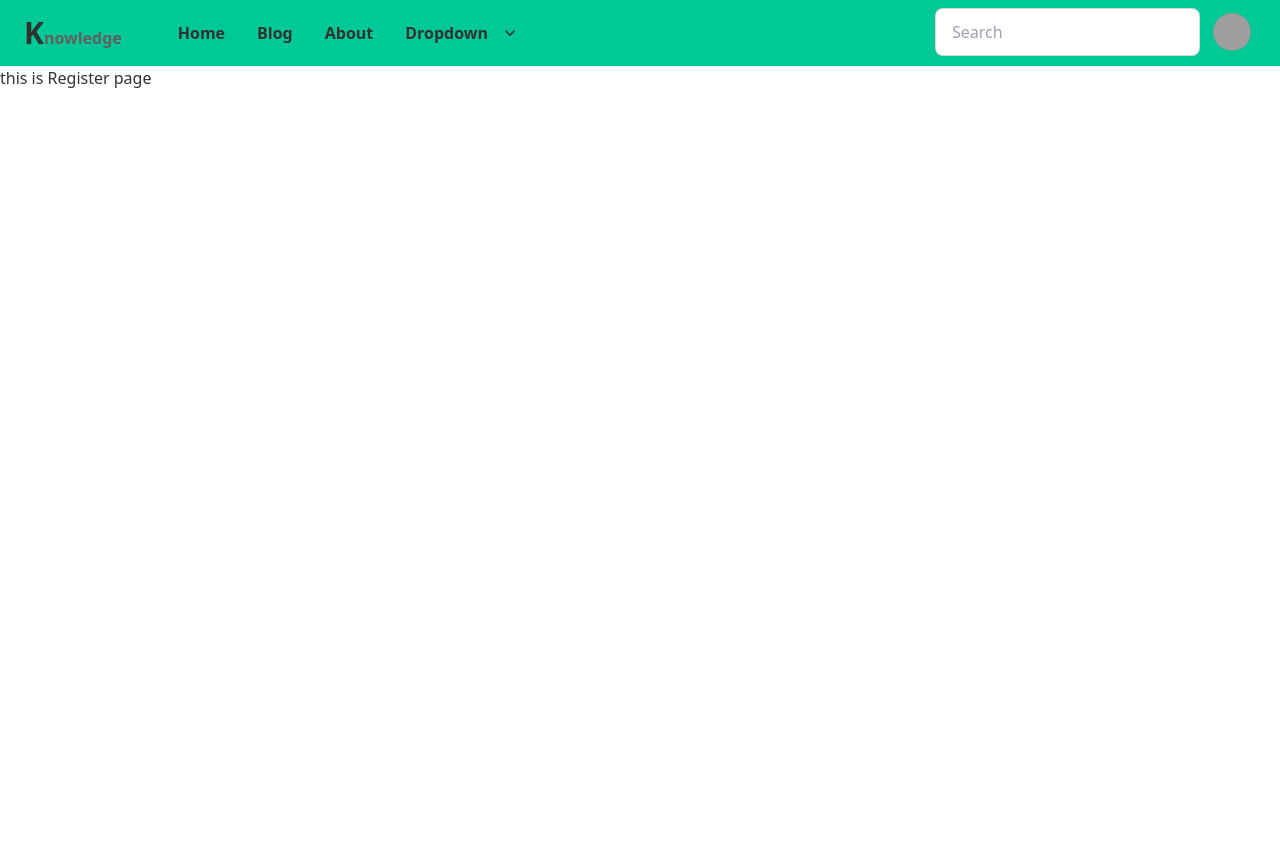
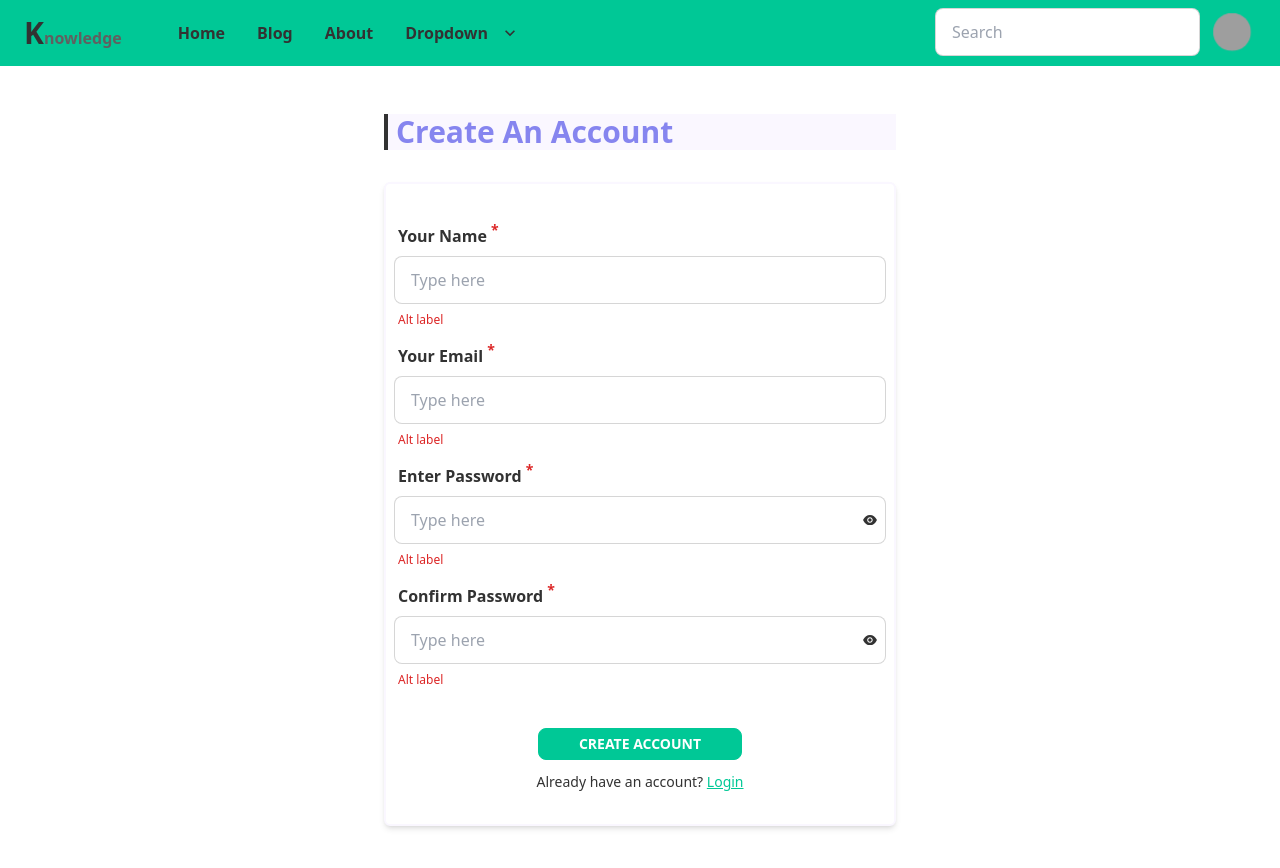
Before and after one commit to sam-suzzaman/KNOWLEDGE-BLOG, a React (Create React App) app in the folder CLIENT/: page /register in a window 1280 px wide. Shown: the top 868 px of the page. Before the commit the page ends 800 px from the top, so only its background shows below. Built offline with nearby package versions, Linux system fonts and the light colour scheme; grey boxes are pictures that could not be loaded.

Commit message:
add register form

```diff
--- a/CLIENT/package.json
+++ b/CLIENT/package.json
@@ -9,6 +9,7 @@
     "daisyui": "^2.39.1",
     "react": "^18.2.0",
     "react-dom": "^18.2.0",
+    "react-hook-form": "^7.39.3",
     "react-icons": "^4.6.0",
     "react-router-dom": "^6.4.3",
     "react-scripts": "5.0.1",
--- a/CLIENT/src/pages/RegisterPage.js
+++ b/CLIENT/src/pages/RegisterPage.js
@@ -1,7 +1,170 @@
-import React from "react";
+import React, { useState } from "react";
+import { useForm } from "react-hook-form";
+import { AiFillEye, AiFillEyeInvisible } from "react-icons/ai";
+import { Link } from "react-router-dom";
 
 const RegisterPage = () => {
-    return <div>this is Register page</div>;
+    const [showPassowrd, setShowPassword] = useState(false);
+
+    const { register, handleSubmit } = useForm();
+
+    const handleFormSubmit = (data) => console.log(data);
+
+    return (
+        <>
+            <div className="w-full max-w-lg mx-auto py-16">
+                <h2 className="capitalize font-bold text-secondary text-xl sm:text-3xl mb-8 border-l-4  pl-2 border-primary -mt-4 bg-neutral mx-3 sm:mx-0">
+                    create an account
+                </h2>
+
+                <div className="w-full">
+                    <div className="bg-base-100 rounded-md shadow-md px-2 py-8 border-2 border-neutral">
+                        <form
+                            action=""
+                            onSubmit={handleSubmit(handleFormSubmit)}
+                        >
+                            {/* Name Single Input Field */}
+                            <div className="form-control">
+                                <label className="label ">
+                                    <span className="label-text font-semibold capitalize text-primary text-base">
+                                        Your name{" "}
+                                        <sup className="text-red-600 font-bold text-sm">
+                                            *
+                                        </sup>
+                                    </span>
+                                </label>
+                                <input
+                                    type="text"
+                                    placeholder="Type here"
+                                    className="input input-bordered"
+                                />
+                                <label className="label">
+                                    <span className="label-text-alt text-red-600 font-medium ">
+                                        Alt label
+                                    </span>
+                                </label>
+                            </div>
+
+                            {/* Email Single Input Field */}
+                            <div className="form-control">
+                                <label className="label ">
+                                    <span className="label-text font-semibold capitalize text-primary text-base">
+                                        Your email{" "}
+                                        <sup className="text-red-600 font-bold text-sm">
+                                            *
+                                        </sup>
+                                    </span>
+                                </label>
+                                <input
+                                    type="email"
+                                    placeholder="Type here"
+                                    className="input input-bordered"
+                                />
+                                <label className="label">
+                                    <span className="label-text-alt text-red-600 font-medium ">
+                                        Alt label
+                                    </span>
+                                </label>
+                            </div>
+
+                            {/* Password Single Input Field */}
+                            <div className="form-control relative">
+                                <label className="label ">
+                                    <span className="label-text font-semibold capitalize text-primary text-base">
+                                        enter password{" "}
+                                        <sup className="text-red-600 font-bold text-sm">
+                                            *
+                                        </sup>
+                                    </span>
+                                </label>
+                                <input
+                                    type={`${
+                                        showPassowrd ? "text" : "password"
+                                    }`}
+                                    placeholder="Type here"
+                                    className="input input-bordered "
+                                />
+                                {!showPassowrd ? (
+                                    <AiFillEye
+                                        className="absolute right-2 top-14"
+                                        onClick={() =>
+                                            setShowPassword(!showPassowrd)
+                                        }
+                                    />
+                                ) : (
+                                    <AiFillEyeInvisible
+                                        className="absolute right-2 top-14"
+                                        onClick={() =>
+                                            setShowPassword(!showPassowrd)
+                                        }
+                                    />
+                                )}
+                                <label className="label">
+                                    <span className="label-text-alt text-red-600 font-medium ">
+                                        Alt label
+                                    </span>
+                                </label>
+                            </div>
+
+                            {/* Confirm Password Single Input Field */}
+                            <div className="form-control relative">
+                                <label className="label ">
+                                    <span className="label-text font-semibold capitalize text-primary text-base">
+                                        confirm password{" "}
+                                        <sup className="text-red-600 font-bold text-sm">
+                                            *
+                                        </sup>
+                                    </span>
+                                </label>
+                                <input
+                                    type={`${
+                                        showPassowrd ? "text" : "password"
+                                    }`}
+                                    placeholder="Type here"
+                                    className="input input-bordered "
+                                />
+                                {!showPassowrd ? (
+                                    <AiFillEye
+                                        className="absolute right-2 top-14"
+                                        onClick={() =>
+                                            setShowPassword(!showPassowrd)
+                                        }
+                                    />
+                                ) : (
+                                    <AiFillEyeInvisible
+                                        className="absolute right-2 top-14"
+                                        onClick={() =>
+                                            setShowPassword(!showPassowrd)
+                                        }
+                                    />
+                                )}
+                                <label className="label">
+                                    <span className="label-text-alt text-red-600 font-medium ">
+                                        Alt label
+                                    </span>
+                                </label>
+                            </div>
+
+                            <div className="flex justify-center mt-4">
+                                <button className="btn btn-xs sm:btn-sm md:px-10  bg-accent text-base-100 border-accent mt-4">
+                                    create account
+                                </button>
+                            </div>
+                        </form>
+                        <p className="text-center text-sm text-primary mt-3">
+                            Already have an account?{" "}
+                            <Link
+                                to="/login"
+                                className="text-accent underline font-medium capitalize"
+                            >
+                                login
+                            </Link>
+                        </p>
+                    </div>
+                </div>
+            </div>
+        </>
+    );
 };
 
 export default RegisterPage;
```
Also changed, not shown: 2 other files (tests, documents, lock files or other folders).
